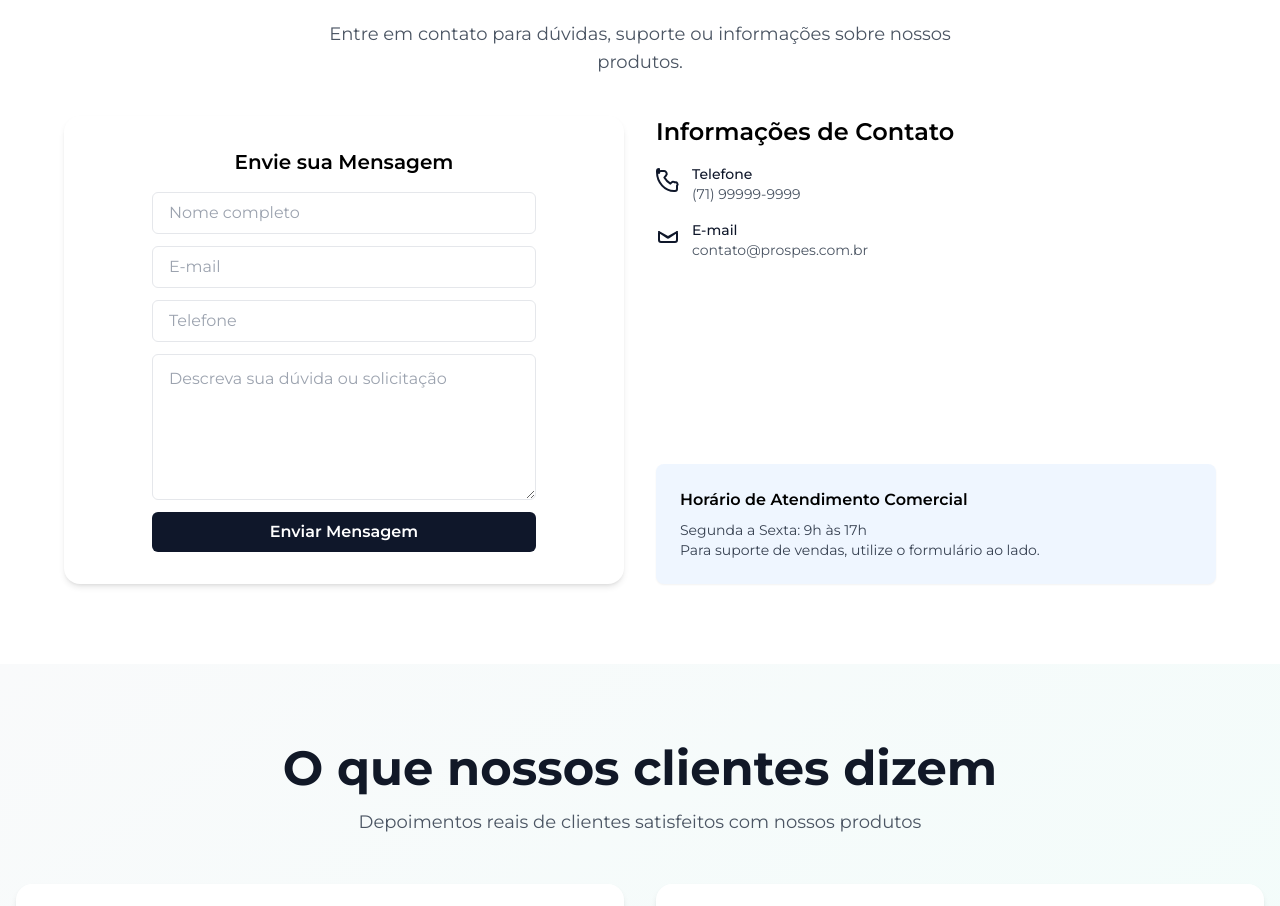
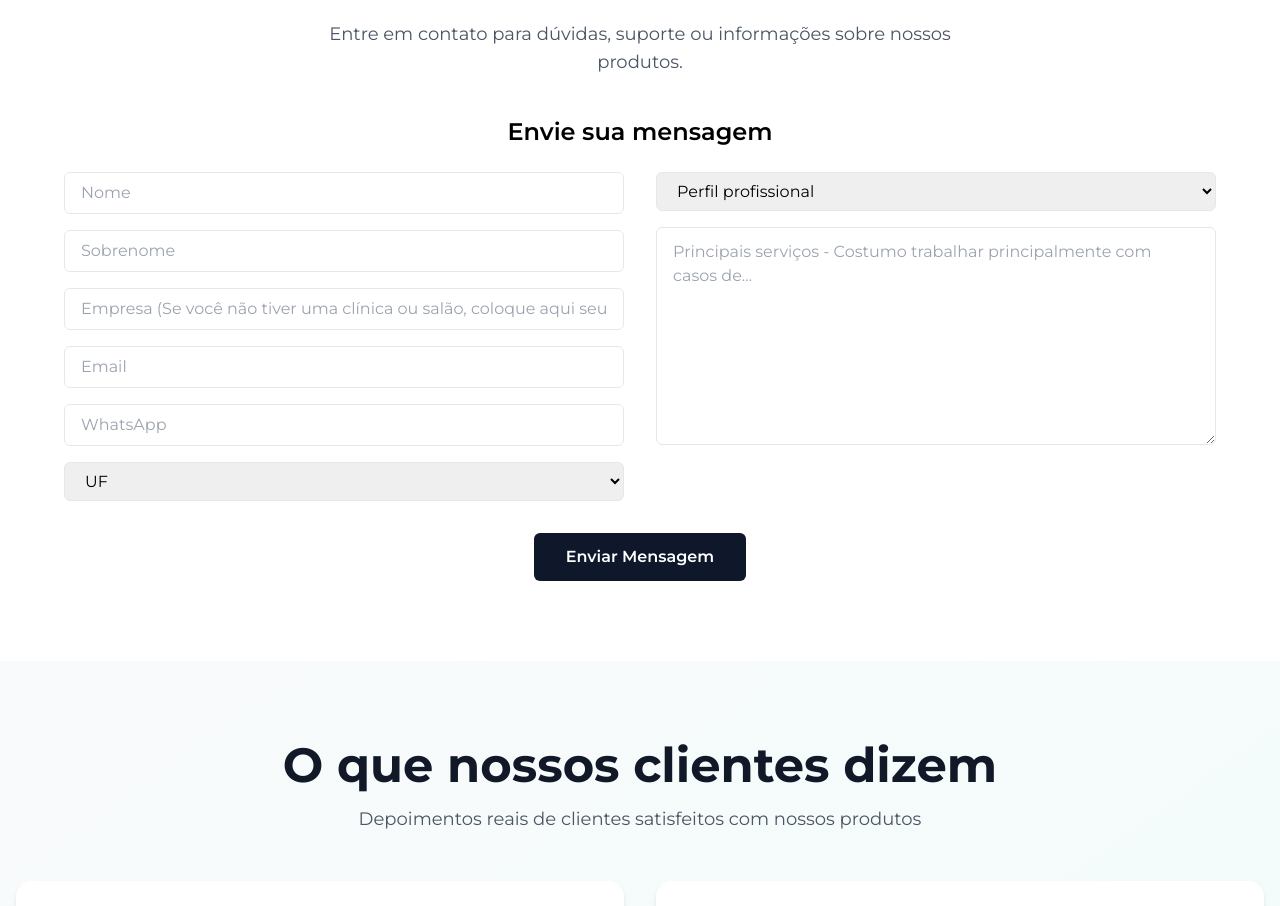
Before and after one commit to Brenotcs/prospes, a React (Vite) app in the folder project/: page / in a window 1280 px wide. Shown: the part 3272-4178 px from the top of the page. Built offline with nearby package versions, Linux system fonts and the light colour scheme.

Commit message:
formulário atualizado

```diff
--- a/project/src/components/Contato.tsx
+++ b/project/src/components/Contato.tsx
@@ -1,33 +1,68 @@
 import { useState } from 'react';
 
 type FormState = {
-  name: string;
+  nome: string;
+  sobrenome: string;
+  empresa: string;
   email: string;
-  phone?: string;
-  message: string;
+  whatsapp: string;
+  uf: string;
+  perfilProfissional: string;
+  perfilOutros: string;
+  principaisServicos: string;
 };
+
+const ESTADOS_BRASIL = [
+  'AC', 'AL', 'AP', 'AM', 'BA', 'CE', 'DF', 'ES', 'GO', 'MA',
+  'MT', 'MS', 'MG', 'PA', 'PB', 'PR', 'PE', 'PI', 'RJ', 'RN',
+  'RS', 'RO', 'RR', 'SC', 'SP', 'SE', 'TO'
+];
+
+const PERFIS_PROFISSIONAIS = [
+  'Sou podóloga',
+  'Sou manicure',
+  'Sou esteticista',
+  'Outros…'
+];
 
 function validateEmail(email: string) {
   return /^\S+@\S+\.\S+$/.test(email);
 }
 
 export default function Contato() {
-  const [form, setForm] = useState<FormState>({ name: '', email: '', phone: '', message: '' });
-  const [errors, setErrors] = useState<Partial<FormState>>({});
+  const [form, setForm] = useState<FormState>({
+    nome: '',
+    sobrenome: '',
+    empresa: '',
+    email: '',
+    whatsapp: '',
+    uf: '',
+    perfilProfissional: '',
+    perfilOutros: '',
+    principaisServicos: ''
+  });
+  const [errors, setErrors] = useState<Partial<Record<keyof FormState, string>>>({});
   const [status, setStatus] = useState<'idle' | 'sending' | 'success' | 'error'>('idle');
 
-  function handleChange(e: React.ChangeEvent<HTMLInputElement | HTMLTextAreaElement>) {
+  function handleChange(e: React.ChangeEvent<HTMLInputElement | HTMLTextAreaElement | HTMLSelectElement>) {
     const { name, value } = e.target;
     setForm(prev => ({ ...prev, [name]: value }));
     setErrors(prev => ({ ...prev, [name]: undefined }));
   }
 
   function validate() {
-    const nextErrors: Partial<FormState> = {};
-    if (!form.name.trim()) nextErrors.name = 'Nome é obrigatório.';
+    const nextErrors: Partial<Record<keyof FormState, string>> = {};
+    if (!form.nome.trim()) nextErrors.nome = 'Nome é obrigatório.';
+    if (!form.sobrenome.trim()) nextErrors.sobrenome = 'Sobrenome é obrigatório.';
     if (!form.email.trim()) nextErrors.email = 'Email é obrigatório.';
     else if (!validateEmail(form.email)) nextErrors.email = 'Email inválido.';
-    if (!form.message.trim()) nextErrors.message = 'Mensagem é obrigatória.';
+    if (!form.whatsapp.trim()) nextErrors.whatsapp = 'WhatsApp é obrigatório.';
+    if (!form.uf) nextErrors.uf = 'UF é obrigatória.';
+    if (!form.perfilProfissional) nextErrors.perfilProfissional = 'Perfil profissional é obrigatório.';
+    if (form.perfilProfissional === 'Outros…' && !form.perfilOutros.trim()) {
+      nextErrors.perfilOutros = 'Por favor, especifique seu perfil profissional.';
+    }
+    if (!form.principaisServicos.trim()) nextErrors.principaisServicos = 'Principais serviços é obrigatório.';
 
     setErrors(nextErrors);
     return Object.keys(nextErrors).length === 0;
@@ -41,9 +76,21 @@ export default function Contato() {
     // envio simulado
     setTimeout(() => {
       setStatus('success');
-      setForm({ name: '', email: '', message: '' });
+      setForm({
+        nome: '',
+        sobrenome: '',
+        empresa: '',
+        email: '',
+        whatsapp: '',
+        uf: '',
+        perfilProfissional: '',
+        perfilOutros: '',
+        principaisServicos: ''
+      });
     }, 900);
   }
+
+  const showPerfilOutros = form.perfilProfissional === 'Outros…';
 
   return (
     <section id="contato" className="py-20 scroll-mt-16">
@@ -53,98 +100,146 @@ export default function Contato() {
           <p className="text-lg text-gray-600 max-w-2xl mx-auto">Entre em contato para dúvidas, suporte ou informações sobre nossos produtos.</p>
         </div>
 
-        <div className="grid grid-cols-1 md:grid-cols-2 gap-8 items-stretch max-w-6xl mx-auto">
-          {/* Left: form card */}
-          <div className="bg-white rounded-2xl p-8 shadow-md h-full animate-fadeInUp" style={{ animationDelay: '0.1s' }}>
-            <h3 className="text-xl font-semibold mb-4 text-center">Envie sua Mensagem</h3>
+        <div className="max-w-6xl mx-auto animate-fadeInUp">
+          <h3 className="text-2xl font-semibold mb-6 text-center">Envie sua mensagem</h3>
+
           <form onSubmit={handleSubmit} noValidate>
-                <div className="space-y-3 flex flex-col items-center">
+            <div className="grid grid-cols-1 md:grid-cols-2 gap-8">
+              {/* Lado esquerdo */}
+              <div className="space-y-4">
+                <div>
                   <input
-                  name="name"
-                  value={form.name}
+                    name="nome"
+                    value={form.nome}
                     onChange={handleChange}
-                  placeholder="Nome completo"
-                  className={`w-full md:w-96 rounded-md border px-4 py-2 focus:outline-none focus:ring-2 focus:ring-slate-300 ${errors.name ? 'border-red-400' : 'border-gray-200'}`}
+                    placeholder="Nome"
+                    className={`w-full rounded-md border px-4 py-2 focus:outline-none focus:ring-2 focus:ring-slate-300 ${errors.nome ? 'border-red-400' : 'border-gray-200'}`}
                   />
+                  {errors.nome && <p className="text-red-500 text-sm mt-1">{errors.nome}</p>}
+                </div>
 
+                <div>
+                  <input
+                    name="sobrenome"
+                    value={form.sobrenome}
+                    onChange={handleChange}
+                    placeholder="Sobrenome"
+                    className={`w-full rounded-md border px-4 py-2 focus:outline-none focus:ring-2 focus:ring-slate-300 ${errors.sobrenome ? 'border-red-400' : 'border-gray-200'}`}
+                  />
+                  {errors.sobrenome && <p className="text-red-500 text-sm mt-1">{errors.sobrenome}</p>}
+                </div>
+
+                <div>
+                  <input
+                    name="empresa"
+                    value={form.empresa}
+                    onChange={handleChange}
+                    placeholder="Empresa (Se você não tiver uma clínica ou salão, coloque aqui seu perfil do Instagram!)"
+                    className={`w-full rounded-md border px-4 py-2 focus:outline-none focus:ring-2 focus:ring-slate-300 ${errors.empresa ? 'border-red-400' : 'border-gray-200'}`}
+                  />
+                  {errors.empresa && <p className="text-red-500 text-sm mt-1">{errors.empresa}</p>}
+                </div>
+
+                <div>
                   <input
                     name="email"
                     type="email"
                     value={form.email}
                     onChange={handleChange}
-                  placeholder="E-mail"
-                  className={`w-full md:w-96 rounded-md border px-4 py-2 focus:outline-none focus:ring-2 focus:ring-slate-300 ${errors.email ? 'border-red-400' : 'border-gray-200'}`}
+                    placeholder="Email"
+                    className={`w-full rounded-md border px-4 py-2 focus:outline-none focus:ring-2 focus:ring-slate-300 ${errors.email ? 'border-red-400' : 'border-gray-200'}`}
                   />
+                  {errors.email && <p className="text-red-500 text-sm mt-1">{errors.email}</p>}
+                </div>
 
+                <div>
                   <input
-                  name="phone"
-                  value={form.phone}
+                    name="whatsapp"
+                    value={form.whatsapp}
                     onChange={handleChange}
-                  placeholder="Telefone"
-                  className="w-full md:w-96 rounded-md border px-4 py-2 focus:outline-none focus:ring-2 focus:ring-slate-300 border-gray-200"
+                    placeholder="WhatsApp"
+                    className={`w-full rounded-md border px-4 py-2 focus:outline-none focus:ring-2 focus:ring-slate-300 ${errors.whatsapp ? 'border-red-400' : 'border-gray-200'}`}
                   />
+                  {errors.whatsapp && <p className="text-red-500 text-sm mt-1">{errors.whatsapp}</p>}
+                </div>
 
+                <div>
+                  <select
+                    name="uf"
+                    value={form.uf}
+                    onChange={handleChange}
+                    className={`w-full rounded-md border px-4 py-2 focus:outline-none focus:ring-2 focus:ring-slate-300 ${errors.uf ? 'border-red-400' : 'border-gray-200'}`}
+                  >
+                    <option value="">UF</option>
+                    {ESTADOS_BRASIL.map(estado => (
+                      <option key={estado} value={estado}>{estado}</option>
+                    ))}
+                  </select>
+                  {errors.uf && <p className="text-red-500 text-sm mt-1">{errors.uf}</p>}
+                </div>
+              </div>
+
+              {/* Lado direito */}
+              <div className="space-y-4">
+                <div>
+                  <select
+                    name="perfilProfissional"
+                    value={form.perfilProfissional}
+                    onChange={handleChange}
+                    className={`w-full rounded-md border px-4 py-2 focus:outline-none focus:ring-2 focus:ring-slate-300 ${errors.perfilProfissional ? 'border-red-400' : 'border-gray-200'}`}
+                  >
+                    <option value="">Perfil profissional</option>
+                    {PERFIS_PROFISSIONAIS.map(perfil => (
+                      <option key={perfil} value={perfil}>{perfil}</option>
+                    ))}
+                  </select>
+                  {errors.perfilProfissional && <p className="text-red-500 text-sm mt-1">{errors.perfilProfissional}</p>}
+                </div>
+
+                {showPerfilOutros && (
+                  <div>
+                    <input
+                      name="perfilOutros"
+                      value={form.perfilOutros}
+                      onChange={handleChange}
+                      placeholder="Especifique seu perfil profissional"
+                      className={`w-full rounded-md border px-4 py-2 focus:outline-none focus:ring-2 focus:ring-slate-300 ${errors.perfilOutros ? 'border-red-400' : 'border-gray-200'}`}
+                    />
+                    {errors.perfilOutros && <p className="text-red-500 text-sm mt-1">{errors.perfilOutros}</p>}
+                  </div>
+                )}
+
+                <div>
                   <textarea
-                  name="message"
-                  value={form.message}
+                    name="principaisServicos"
+                    value={form.principaisServicos}
                     onChange={handleChange}
-                  placeholder="Descreva sua dúvida ou solicitação"
-                  rows={5}
-                  className={`w-full md:w-96 rounded-md border px-4 py-3 focus:outline-none focus:ring-2 focus:ring-slate-300 ${errors.message ? 'border-red-400' : 'border-gray-200'}`}
+                    placeholder="Principais serviços - Costumo trabalhar principalmente com casos de…"
+                    rows={8}
+                    className={`w-full rounded-md border px-4 py-3 focus:outline-none focus:ring-2 focus:ring-slate-300 ${errors.principaisServicos ? 'border-red-400' : 'border-gray-200'}`}
                   />
+                  {errors.principaisServicos && <p className="text-red-500 text-sm mt-1">{errors.principaisServicos}</p>}
+                </div>
+              </div>
+            </div>
 
+            <div className="mt-8 flex justify-center">
               <button
                 type="submit"
                 disabled={status === 'sending'}
-                  // 👈 MUDANÇA: Adicionamos 'transition-colors'
-                  className="w-full md:w-96 bg-slate-900 text-white rounded-md py-2 font-semibold transition **transition-colors** transform duration-500 ease-out hover:scale-105 hover:bg-gradient-to-r hover:from-slate-900 hover:to-sky-500 hover:shadow-lg"
+                className="w-full md:w-auto bg-slate-900 text-white rounded-md px-8 py-3 font-semibold transition-colors transform duration-500 ease-out hover:scale-105 hover:bg-gradient-to-r hover:from-slate-900 hover:to-sky-500 hover:shadow-lg"
               >
                 {status === 'sending' ? 'Enviando...' : 'Enviar Mensagem'}
               </button>
-
-                {status === 'success' && <p className="text-green-600 text-center">Mensagem enviada com sucesso.</p>}
-                {status === 'error' && <p className="text-red-600 text-center">Erro ao enviar. Tente novamente.</p>}
-                </div>
-              </form>
             </div>
 
-          {/* Right: contact info (Mantido) */}
-          <div className="h-full flex flex-col justify-between gap-6 animate-fadeInUp" style={{ animationDelay: '0.2s' }}>
-            <div>
-              <h3 className="text-2xl font-semibold mb-4">Informações de Contato</h3>
-              <div className="space-y-4 text-gray-700">
-                {/* Ícone de Telefone */}
-                <div className="flex items-start gap-3">
-                  <span className="text-slate-900 mt-1">
-                    <svg xmlns="http://www.w3.org/2000/svg" className="h-6 w-6" fill="none" viewBox="0 0 24 24" stroke="currentColor">
-                      <path strokeLinecap="round" strokeLinejoin="round" strokeWidth={2} d="M3 5a2 2 0 012-2h3.28a2 2 0 011.789 1.107l.522 1.044a2 2 0 01-.45 2.178L8.382 9.618a16.042 16.042 0 006 6l1.289-1.257a2 2 0 012.178-.45l1.044.522A2 2 0 0121 17.72V21a2 2 0 01-2 2h-1C9.163 23 1 14.837 1 4V3a2 2 0 012-2h0z" />
-                    </svg>
-                  </span>
-                  <div>
-                    <div className="text-sm font-medium text-slate-900">Telefone</div>
-                    <div className="text-sm text-gray-600">(71) 99999-9999</div>
-                  </div>
-                </div>
-                {/* Ícone de E-mail */}
-                <div className="flex items-start gap-3">
-                  <span className="text-slate-900 mt-1">
-                    <svg xmlns="http://www.w3.org/2000/svg" className="h-6 w-6" fill="none" viewBox="0 0 24 24" stroke="currentColor">
-                      <path strokeLinecap="round" strokeLinejoin="round" strokeWidth={2} d="M3 8l7.89 5.26a2 2 0 002.22 0L21 8m0 0v8a2 2 0 01-2 2H5a2 2 0 01-2-2V8m18 0L12 13 3 8" />
-                    </svg>
-                  </span>
-                  <div>
-                    <div className="text-sm font-medium text-slate-900">E-mail</div>
-                    <div className="text-sm text-gray-600">contato@prospes.com.br</div>
-                  </div>
-                </div>
-              </div>
-            </div>
-            <div className="bg-blue-50 rounded-lg p-6 shadow-sm">
-              <h4 className="font-semibold mb-2">Horário de Atendimento Comercial</h4>
-              <p className="text-sm text-gray-700">Segunda a Sexta: 9h às 17h</p>
-              <p className="text-sm text-gray-700">Para suporte de vendas, utilize o formulário ao lado.</p>
-            </div>
-          </div>
+            {status === 'success' && (
+              <p className="text-green-600 text-center mt-4">Mensagem enviada com sucesso.</p>
+            )}
+            {status === 'error' && (
+              <p className="text-red-600 text-center mt-4">Erro ao enviar. Tente novamente.</p>
+            )}
+          </form>
         </div>
       </div>
     </section>
```
Lines whose indentation alone changed are shown as unchanged.
